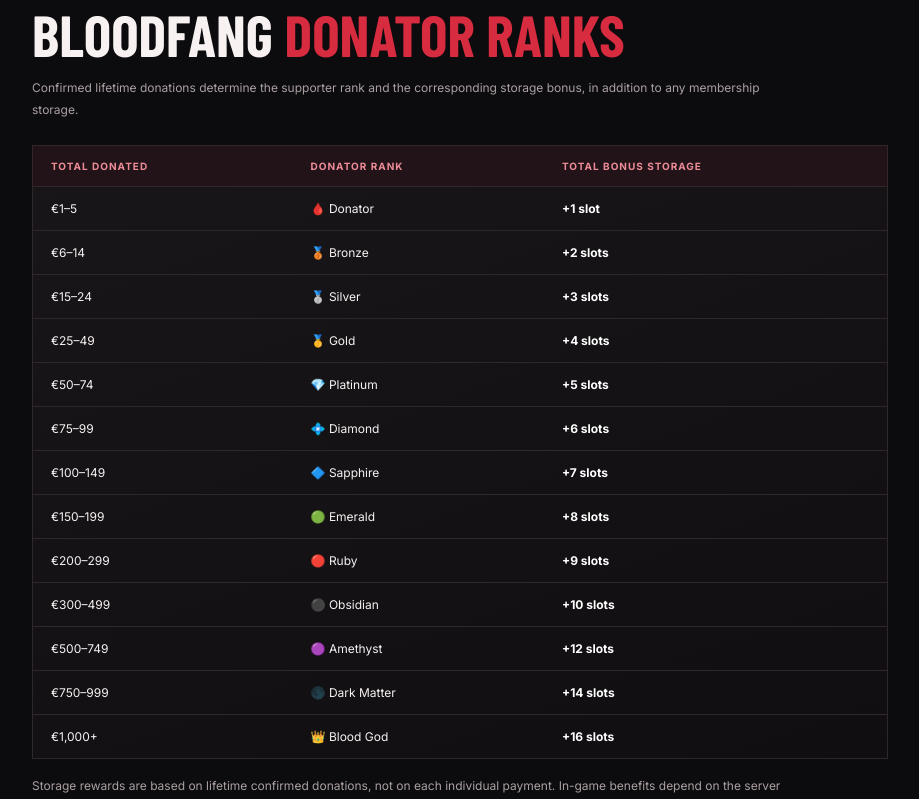
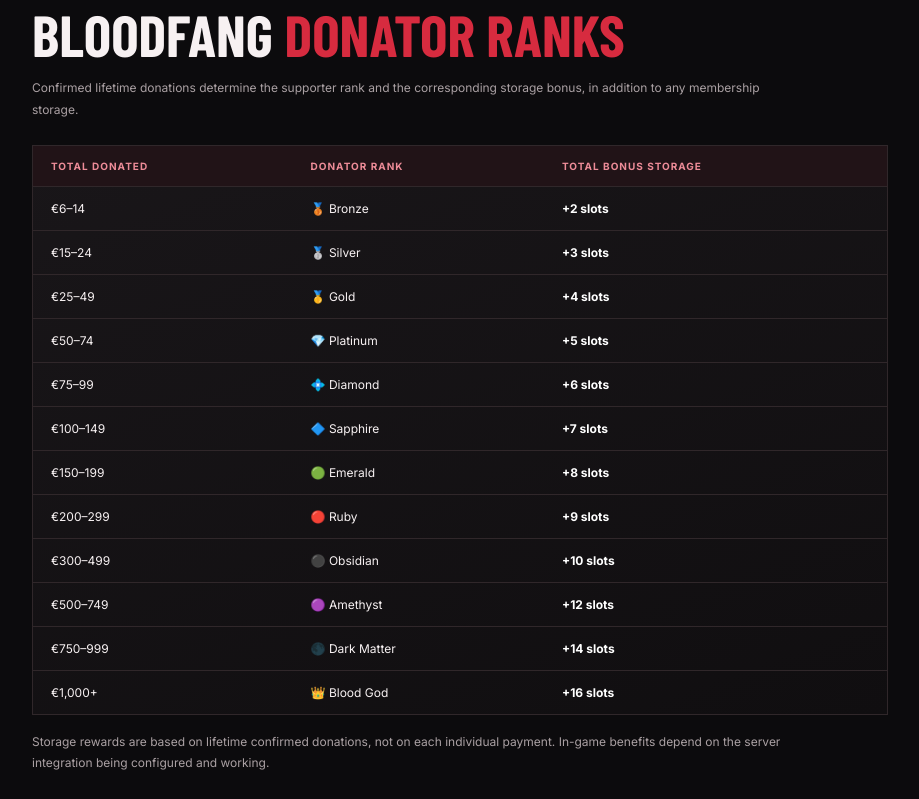
Before and after one commit to kingsnowy14-cloud/bloodfang-membership, a Flask app: template templates/donate.html in a window 1280 px wide. Shown: the part 624-1423 px from the top of the page, without its empty margins (180-1099 px from the left). Run offline with Flask 3, Linux system fonts and the light colour scheme; the template is opened without the code that fills it: most values are stand-ins (such as "Sample title", 1, 10 or a date in 2020); parts of the project's set-up code (start-up, migrations or seed data) failed here and were passed over; some web fonts are replaced.

Commit message:
Remove lowest points package and €1 donor rank

```diff
--- a/templates/donate.html
+++ b/templates/donate.html
@@ -1,11 +1,11 @@
 <!doctype html><html lang="en"><head><meta charset="utf-8"><meta name="viewport" content="width=device-width, initial-scale=1"><meta name="theme-color" content="#0c0b0d"><title>BLOODFANG | Donations</title><link rel="stylesheet" href="{{ url_for('static', filename='style.css') }}"></head><body>
 <header class="topbar"><a class="brand" href="/">BLOOD<span>FANG</span><small>STORE</small></a><nav class="main-nav" aria-label="Store navigation"><a class="navbtn" href="/">Memberships</a><a class="navbtn" href="/points-shop">Bloodpoints</a><a class="navbtn active" href="/donate">Donations</a>{% if user %}<span class="user">{{ user.global_name }}</span><a class="navbtn" href="/logout">Sign out</a>{% else %}<a class="navbtn" href="/login?next=/donate/checkout">Sign in</a>{% endif %}</nav></header>
 <main><section class="donate-panel"><div class="eyebrow">BLOODFANG STORE · DONATIONS</div><h1>SUPPORT <span style="color:#d72b3f">BLOODFANG.</span></h1><p>Choose a one-time donation amount to support the Bloodfang community. Donations are processed securely by Stripe.</p>
-{% if not user %}<a class="primary" href="/login?next=/donate/checkout">Sign in to donate <span>↗</span></a>{% elif not paypal_configured %}<p class="donate-note">Donations are temporarily unavailable because Stripe is not configured on the store.</p>{% else %}<form class="donate-form" method="post" action="/donate/checkout"><input type="hidden" name="csrf_token" value="{{ csrf_token }}"><label for="amount">Donation amount (EUR)</label><input id="amount" name="amount" type="number" min="1" max="1000" step="0.01" value="5.00" required><label class="anon-choice"><input type="checkbox" name="anonymous" value="yes"> Show my name as anonymous on the supporter list</label><button class="primary" type="submit">Donate with Stripe <span>↗</span></button></form>{% endif %}
+{% if not user %}<a class="primary" href="/login?next=/donate/checkout">Sign in to donate <span>↗</span></a>{% elif not paypal_configured %}<p class="donate-note">Donations are temporarily unavailable because Stripe is not configured on the store.</p>{% else %}<form class="donate-form" method="post" action="/donate/checkout"><input type="hidden" name="csrf_token" value="{{ csrf_token }}"><label for="amount">Donation amount (EUR)</label><input id="amount" name="amount" type="number" min="6" max="1000" step="0.01" value="6.00" required><label class="anon-choice"><input type="checkbox" name="anonymous" value="yes"> Show my name as anonymous on the supporter list</label><button class="primary" type="submit">Donate with Stripe <span>↗</span></button></form>{% endif %}
 <p class="donate-note">Only confirmed donations are added to the supporter list. Anonymous donations appear as “Anonymous donor”.</p></section>
 <section class="donation-ranks"><div class="eyebrow">DONATION REWARDS</div><h2>BLOODFANG <span>DONATOR RANKS</span></h2><p class="ranks-intro">Confirmed lifetime donations determine the supporter rank and the corresponding storage bonus, in addition to any membership storage.</p>
 <div class="rank-table-wrap"><table class="rank-table"><thead><tr><th>Total donated</th><th>Donator rank</th><th>Total bonus storage</th></tr></thead><tbody>
-<tr><td>€1–5</td><td>🩸 Donator</td><td>+1 slot</td></tr><tr><td>€6–14</td><td>🥉 Bronze</td><td>+2 slots</td></tr><tr><td>€15–24</td><td>🥈 Silver</td><td>+3 slots</td></tr><tr><td>€25–49</td><td>🥇 Gold</td><td>+4 slots</td></tr><tr><td>€50–74</td><td>💎 Platinum</td><td>+5 slots</td></tr><tr><td>€75–99</td><td>💠 Diamond</td><td>+6 slots</td></tr><tr><td>€100–149</td><td>🔷 Sapphire</td><td>+7 slots</td></tr><tr><td>€150–199</td><td>🟢 Emerald</td><td>+8 slots</td></tr><tr><td>€200–299</td><td>🔴 Ruby</td><td>+9 slots</td></tr><tr><td>€300–499</td><td>⚫ Obsidian</td><td>+10 slots</td></tr><tr><td>€500–749</td><td>🟣 Amethyst</td><td>+12 slots</td></tr><tr><td>€750–999</td><td>🌑 Dark Matter</td><td>+14 slots</td></tr><tr><td>€1,000+</td><td>👑 Blood God</td><td>+16 slots</td></tr>
+<tr><td>€6–14</td><td>🥉 Bronze</td><td>+2 slots</td></tr><tr><td>€15–24</td><td>🥈 Silver</td><td>+3 slots</td></tr><tr><td>€25–49</td><td>🥇 Gold</td><td>+4 slots</td></tr><tr><td>€50–74</td><td>💎 Platinum</td><td>+5 slots</td></tr><tr><td>€75–99</td><td>💠 Diamond</td><td>+6 slots</td></tr><tr><td>€100–149</td><td>🔷 Sapphire</td><td>+7 slots</td></tr><tr><td>€150–199</td><td>🟢 Emerald</td><td>+8 slots</td></tr><tr><td>€200–299</td><td>🔴 Ruby</td><td>+9 slots</td></tr><tr><td>€300–499</td><td>⚫ Obsidian</td><td>+10 slots</td></tr><tr><td>€500–749</td><td>🟣 Amethyst</td><td>+12 slots</td></tr><tr><td>€750–999</td><td>🌑 Dark Matter</td><td>+14 slots</td></tr><tr><td>€1,000+</td><td>👑 Blood God</td><td>+16 slots</td></tr>
 </tbody></table></div><p class="ranks-note">Storage rewards are based on lifetime confirmed donations, not on each individual payment. In-game benefits depend on the server integration being configured and working.</p></section>
 <section class="donor-leaderboard"><div class="eyebrow">STORE SUPPORTERS</div><h2>TOP 5 <span>DONATORS</span></h2><p class="leaderboard-subtitle">Ranked by total confirmed donations.</p>{% if leaderboard %}<ol class="donor-list">{% for donor in leaderboard %}<li><span class="donor-rank">#{{ donor.rank }}</span><span class="donor-name">{{ donor.name }}</span><strong>€{{ donor.total }}</strong></li>{% endfor %}</ol>{% else %}<div class="donor-empty">No confirmed donations yet.</div>{% endif %}</section></main>
 <footer><a class="brand" href="/">BLOOD<span>FANG</span><small>STORE</small></a><span>Donations · Bloodfang Store</span><nav class="legal-links"><a href="/imprint">Legal Notice</a><a href="/privacy">Privacy</a><a href="/terms">Terms</a><a href="/withdrawal">Withdrawal & Cancellation</a></nav></footer></body></html>
```
